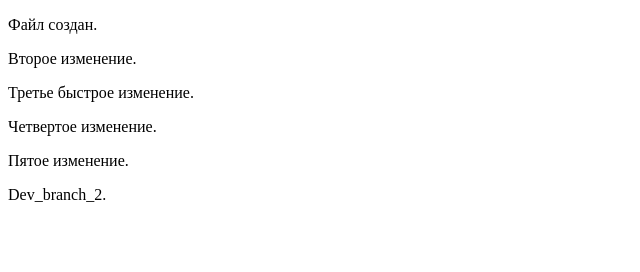
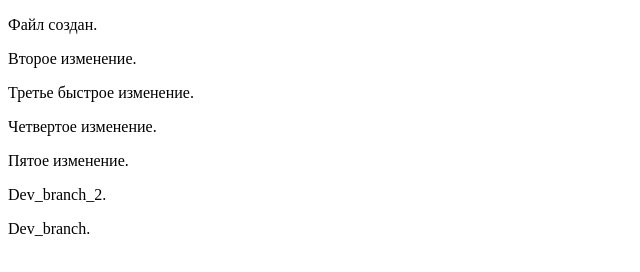
Before and after one commit to taranti555/test, a plain HTML site: page index.html in a window 1280 px wide. Shown: the whole page, without its empty margins (0-640 px from the left). Drawn offline with Linux system fonts and the light colour scheme.

Commit message:
Minner change to index.html

```diff
--- a/index.html
+++ b/index.html
@@ -15,5 +15,6 @@
 		<p>Четвертое изменение.</p>
 		<p>Пятое изменение.</p>
 		<p>Dev_branch_2.</p>
+		<p>Dev_branch.</p>
 	</body>
 </html>
```
